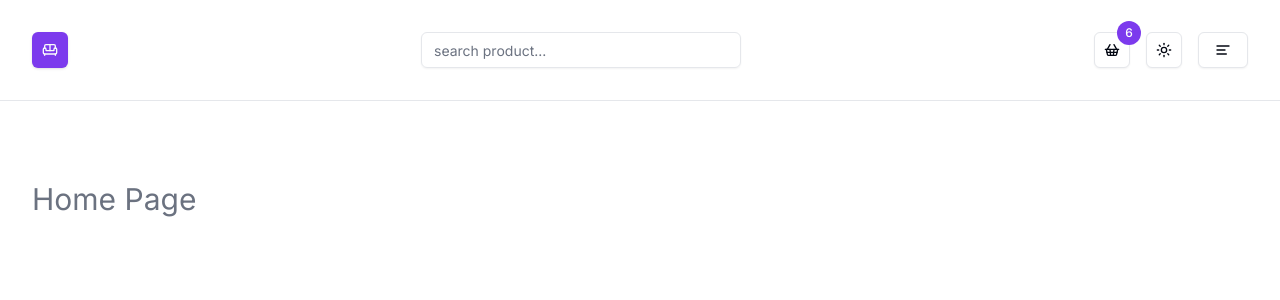
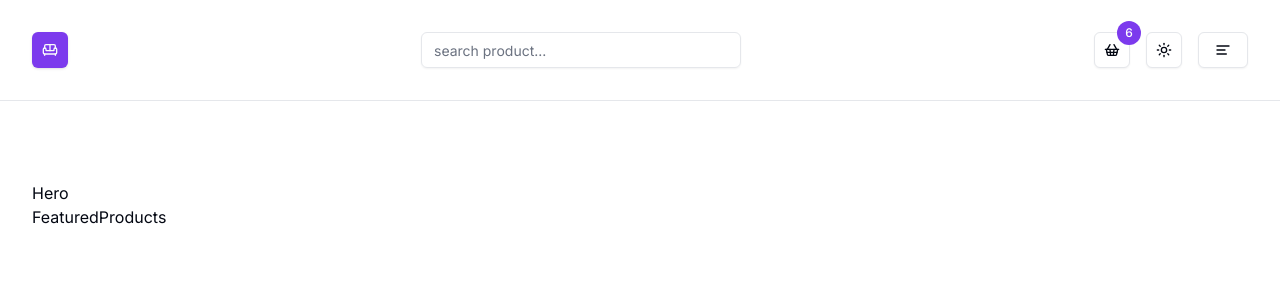
Before and after one commit to thatsehannah/nextjs-storefront, a Next.js app: page / in a window 1280 px wide. Shown: the top 300 px of the page. Built offline with nearby package versions, Linux system fonts and the light colour scheme.

Commit message:
stubbing out components to get to ready for displaying products

```diff
--- a/app/page.tsx
+++ b/app/page.tsx
@@ -1,10 +1,13 @@
+import FeaturedProducts from '@/components/home/components/FeaturedProducts';
+import Hero from '@/components/home/components/Hero';
 import React from 'react';
 
 const HomePage = () => {
   return (
-    <div>
-      <h1 className='text-3xl text-muted-foreground'>Home Page</h1>
-    </div>
+    <>
+      <Hero />
+      <FeaturedProducts />
+    </>
   );
 };
 export default HomePage;
--- /dev/null
+++ b/components/global/EmptyList.tsx
@@ -0,0 +1,7 @@
+import React from 'react';
+
+const EmptyList = () => {
+  return <div>EmptyList</div>;
+};
+
+export default EmptyList;
--- /dev/null
+++ b/components/global/LoadingContainer.tsx
@@ -0,0 +1,7 @@
+import React from 'react';
+
+const LoadingContainer = () => {
+  return <div>LoadingContainer</div>;
+};
+
+export default LoadingContainer;
--- /dev/null
+++ b/components/global/SectionTitle.tsx
@@ -0,0 +1,7 @@
+import React from 'react';
+
+const SectionTitle = () => {
+  return <div>SectionTitle</div>;
+};
+
+export default SectionTitle;
--- /dev/null
+++ b/components/home/components/FeaturedProducts.tsx
@@ -0,0 +1,7 @@
+import React from 'react';
+
+const FeaturedProducts = () => {
+  return <div>FeaturedProducts</div>;
+};
+
+export default FeaturedProducts;
--- /dev/null
+++ b/components/home/components/Hero.tsx
@@ -0,0 +1,7 @@
+import React from 'react';
+
+const Hero = () => {
+  return <div>Hero</div>;
+};
+
+export default Hero;
--- /dev/null
+++ b/components/products/components/FavoriteToggleForm.tsx
@@ -0,0 +1,7 @@
+import React from 'react';
+
+const FavoriteToggleForm = () => {
+  return <div>FavoriteToggleForm</div>;
+};
+
+export default FavoriteToggleForm;
--- /dev/null
+++ b/components/products/components/ProductsContainer.tsx
@@ -0,0 +1,7 @@
+import React from 'react';
+
+const ProductsContainer = () => {
+  return <div>ProductsContainer</div>;
+};
+
+export default ProductsContainer;
--- /dev/null
+++ b/components/products/components/ProductsGrid.tsx
@@ -0,0 +1,7 @@
+import React from 'react';
+
+const ProductsGrid = () => {
+  return <div>ProductsGrid</div>;
+};
+
+export default ProductsGrid;
--- /dev/null
+++ b/components/products/components/ProductsList.tsx
@@ -0,0 +1,7 @@
+import React from 'react';
+
+const ProductsList = () => {
+  return <div>ProductsList</div>;
+};
+
+export default ProductsList;
```
Also changed, not shown: components/home/components/HeroCarousel.tsx (added), components/products/components/FavoriteToggleButton.tsx (added).
